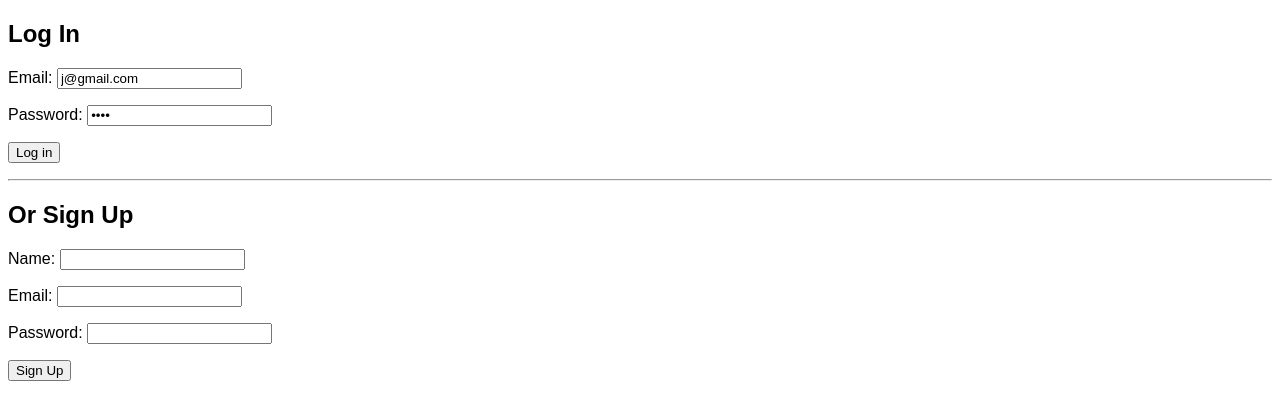
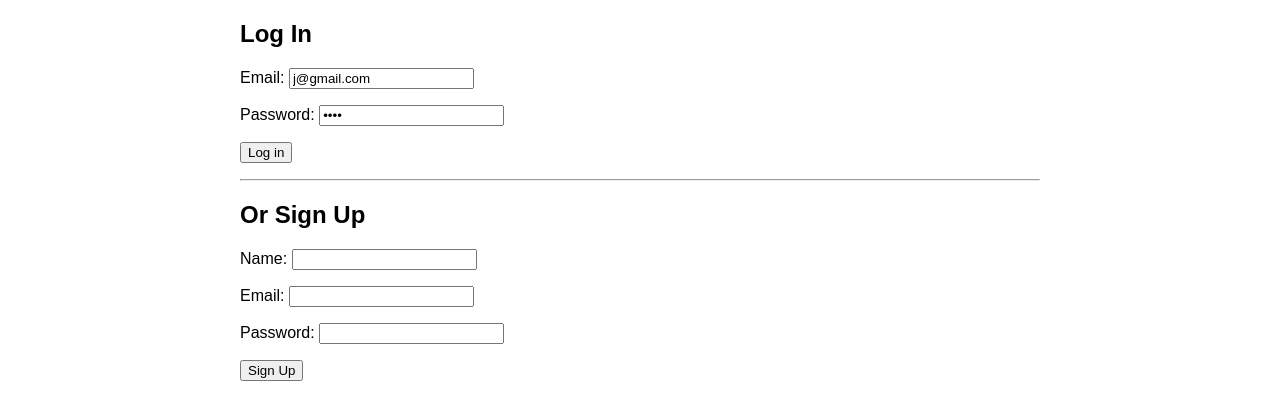
Before and after one commit to jameslittle230/splitt-vue-front, a Vue app: page / in a window 1280 px wide. Shown: the top 420 px of the page. Built offline with nearby package versions, Linux system fonts and the light colour scheme; a web font is replaced by a local one.

Commit message:
Change body to be <= 800px wide

```diff
--- a/public/styles.css
+++ b/public/styles.css
@@ -3,3 +3,4 @@ html { font-family: 'Inter', sans-serif; }
 @supports (font-variation-settings: normal) {
   html { font-family: 'Inter var', sans-serif; }
 }
+body { max-width: 800px; margin: 0 auto }
```
